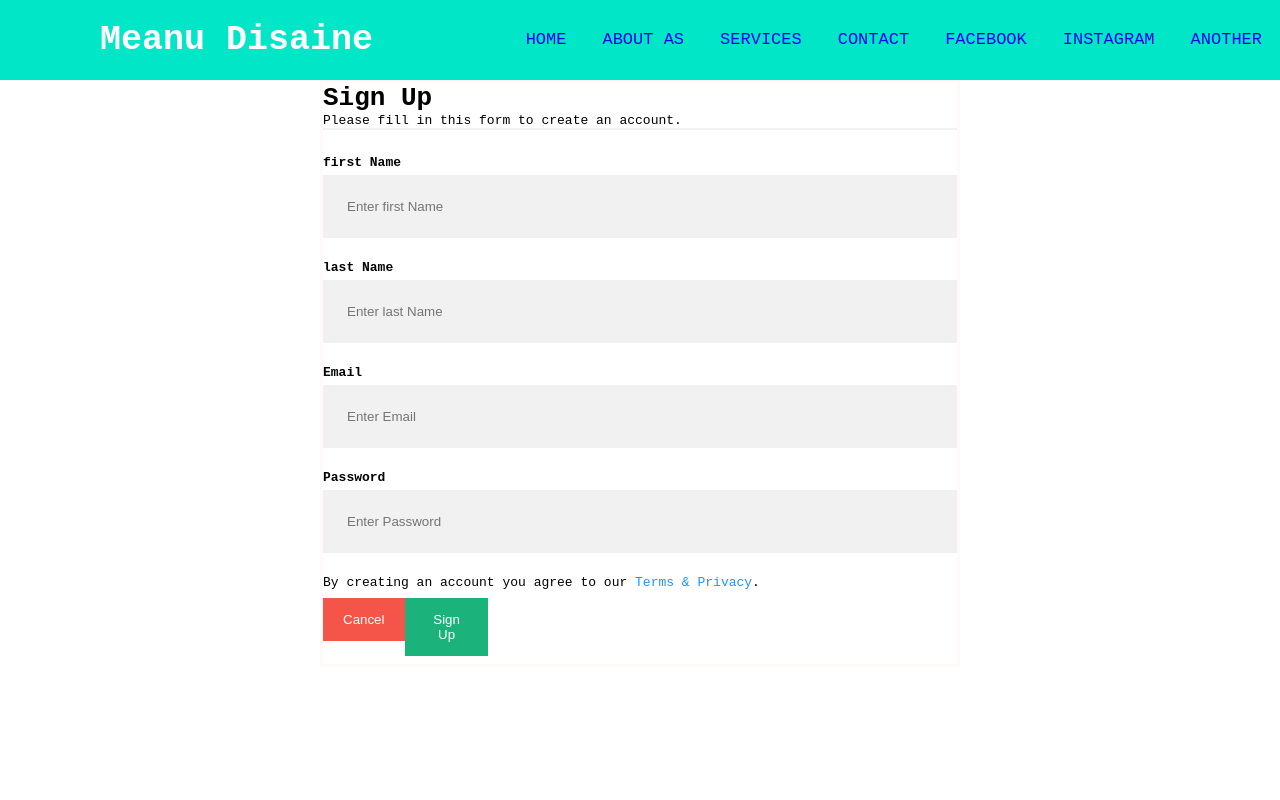
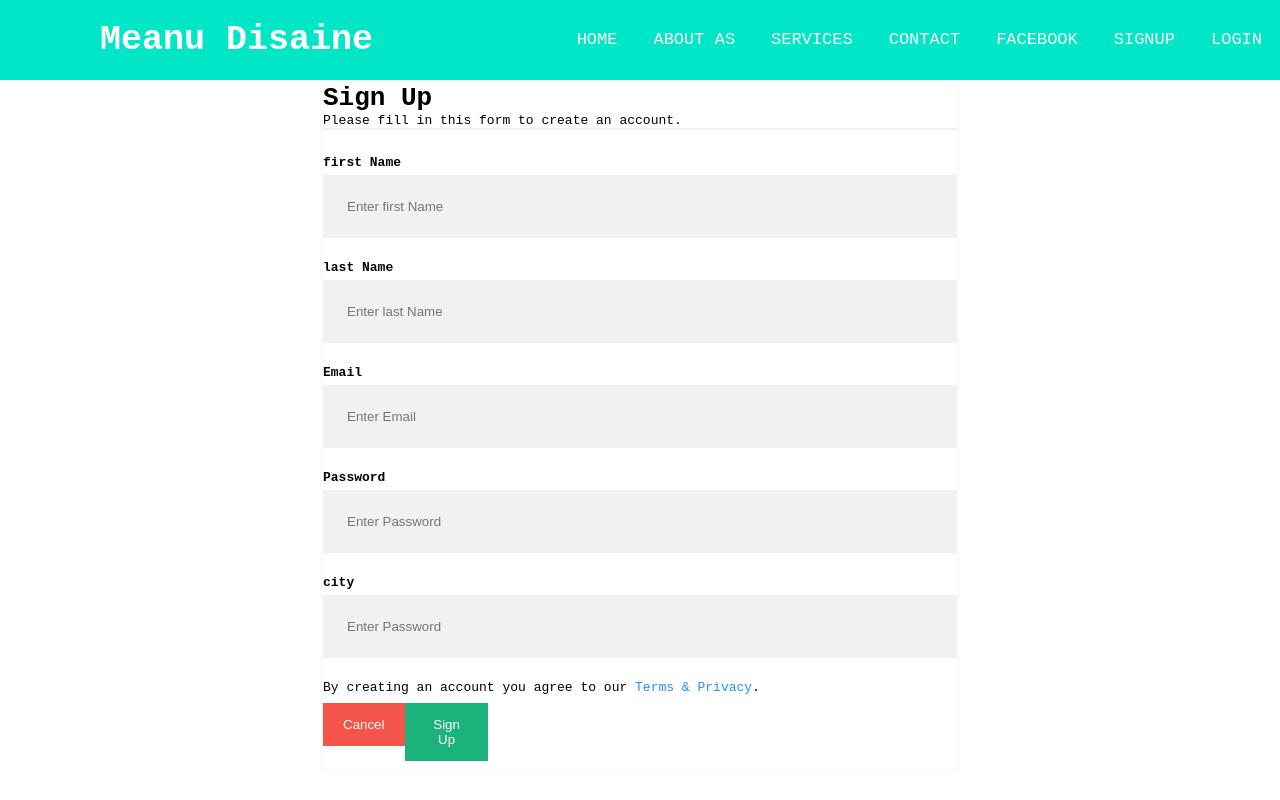
Before and after one commit to filmons/API-front-react-JS, a React (Create React App) app: page /Signup in a window 1280 px wide. Built offline with nearby package versions, Linux system fonts and the light colour scheme.

Commit message:
function for signup and login

```diff
--- a/package.json
+++ b/package.json
@@ -7,6 +7,7 @@
     "@testing-library/react": "^11.1.0",
     "@testing-library/user-event": "^12.1.10",
     "axios": "^0.21.1",
+    "cors": "^2.8.5",
     "cypress": "^7.4.0",
     "nodemon": "^2.0.7",
     "react": "^17.0.2",
--- a/src/assets/Nav.css
+++ b/src/assets/Nav.css
@@ -6,7 +6,6 @@
     box-sizing: 0;
 }
 body{
-
     font-family: monospace;
 }
 nav{
@@ -34,7 +33,7 @@ nav ul li {
 
 }
 nav ul li a {
-    /* color: white; */
+    color: white;
     font-size: 17px;
     padding:  7px 13px;
     border-radius: 3px;
@@ -84,6 +83,7 @@ a.active, a:hover{
         left: -100%;
         text-align: center;
         transition: all .5s;
+
     }
     nav ul li {
         display: block;
--- a/src/components/Nav.js
+++ b/src/components/Nav.js
@@ -10,22 +10,22 @@ class Nav extends React.Component{
             <div>
             <nav>
         <input type="checkbox" id="check" />
-        <label for="check" class="checkbuton">
-            <i class=" fas fa-bars"></i>
+        <label htmlFor="check" className="checkbuton">
+            <i className=" fas fa-bars"></i>
 
         </label>
-         <label class="logo">Meanu Disaine</label>
+         <label className="logo">Meanu Disaine</label>
         <ul>
-            <li><a  class="acive" href="/">Home</a></li>
+            <li><a  className="acive" href="/">Home</a></li>
             <li><a href="#">About as</a></li>
             <li><a href="#">services</a></li>
             <li><a href="/Contact">contact</a></li>
             <li><a href="#">facebook</a></li>
-            <li><a href="#">instagram</a></li>
-            <li><a href="#">Another</a></li>
+            <li><a href="/signup">signup</a></li>
+            <li><a href="/login">login</a></li>
         </ul>
     </nav>
-            </div>
+    </div>
 
 
 
--- a/src/pages/Home.js
+++ b/src/pages/Home.js
@@ -7,15 +7,16 @@ class Home extends React.Component{
 
     render(){
         return (
-    <div className="App">
-        <div className='siguputton'>
-        <button><a href='/Login'>Login</a></button>
-        <button><a href='/Signup'>Signup</a></button>
-        </div>
+    // <div className="App">
+    //     <div className='siguputton'>
+    //     <button><a href='/Login'>Login</a></button>
+    //     <button><a href='/Signup'>Signup</a></button>
+    //     </div>
+    //</div>
+
         <header className="App-header">
          <h1> this is Home Pages</h1>
         </header>
-    </div>
 
         )
     }
--- a/src/pages/Login.js
+++ b/src/pages/Login.js
@@ -3,6 +3,50 @@ import axios from 'axios'
 import '../assets/login.css'
 
 class Login extends React.Component{
+    constructor(props) {
+        super(props);
+
+        this.state = {
+          email: '',
+          password: '',
+          errorLogin: false
+        };
+      }
+
+      handleChange = (event) => {
+        this.setState({
+          [event.target.name]: event.target.value,
+        });
+      };
+
+      handleClick = () => {
+        const options = {
+          email: this.state.email,
+          password: this.state.password,
+        };
+
+        axios
+          .post('http://localhost:8000/V1/sigin', options, {
+            headers: { 'content-type': 'application/json' },
+          })
+          .then((data) => {
+            console.log(data);
+            if(data.status === 200){
+                 this.props.history.push('/');
+
+            }else{
+                this.setState({
+                    errorLogin: true
+                })
+            }
+            this.props.history.push('/');
+          })
+          .catch((error) => console.log(error));
+          console.log(options);
+
+      };
+
+
 
     render(){
         return(
@@ -10,14 +54,14 @@ class Login extends React.Component{
         <div className="container">
         <h1>Login</h1>
         <div className="lebls">
-        <label for="email"><b>Email</b></label>
-        <input type="text" placeholder="Enter Email" name="email" required />
+        <label htmlFor="email"><b>Email</b></label>
+        <input type="text" placeholder="Enter Email" name="email" required onChange={this.handleChange}/>
 
 
-        <label for="psw"><b>Password</b></label>
-        <input type="password" placeholder="Enter Password" name="psw" required />
+        <label htmlFor="psw"><b>Password</b></label>
+        <input type="password" placeholder="Enter Password" name="password" required onChange={this.handleChange}/>
 
-        <button type="submit" className="signupbtn">Login</button>
+        <button onClick={this.handleClick} type="submit" className="signupbtn">Login</button>
 
         </div>
         </div>
--- a/src/pages/Signup.js
+++ b/src/pages/Signup.js
@@ -3,6 +3,45 @@ import '../assets/signup.css'
 import axios from 'axios'
 
 class signup extends React.Component{
+  constructor(props) {
+    super(props);
+
+    this.state = {
+      first_name: '',
+      last_name: '',
+      email: '',
+      city: 'city vide',
+      password: ''
+    }
+
+}
+handleChange = (event) => {
+  this.setState({
+      [event.target.name]: event.target.value
+  })
+
+
+}
+handleClick = () => {
+  const options = {
+    first_name: this.state.first_name,
+    last_name: this.state.last_name,
+    email: this.state.email,
+    password: this.state.password,
+    city: this.state.city
+  }
+  console.log(options);
+  axios.post('http://localhost:8000/V1/signup', options, {
+    headers: {'content-type': 'application/json'}
+})
+.then(data => {
+    console.log(data)
+    this.props.history.push('/login')
+})
+.catch(error => console.log(error))
+console.log(options);
+//this.props.history.push('/login')
+}
 
     render(){
         return(
@@ -13,29 +52,30 @@ class signup extends React.Component{
           <hr/>
         <div className="lebls">
 
-          <label for="email"><b>first Name</b></label>
-          <input type="text" placeholder="Enter first Name" name="first Name" required />
+          <label htmlFor="first_name"><b>first Name</b></label>
+          <input type="text" id="first_name" placeholder="Enter first Name" name="first_name" required onChange={this.handleChange}/>
 
 
-          <label for="email"><b>last Name</b></label>
-          <input type="text" placeholder="Enter last Name" name="last Name" required />
+          <label htmlFor="email"><b>last Name</b></label>
+          <input type="text" placeholder="Enter last Name" name="last_name" required onChange={this.handleChange}/>
 
-          <label for="email"><b>Email</b></label>
-          <input type="text" placeholder="Enter Email" name="email" required />
+          <label htmlFor="email"><b>Email</b></label>
+          <input type="text" placeholder="Enter Email" name="email" required onChange={this.handleChange}/>
 
 
 
-          <label for="psw"><b>Password</b></label>
-          <input type="password" placeholder="Enter Password" name="psw" required />
+          <label htmlFor="password"><b>Password</b></label>
+          <input type="password" placeholder="Enter Password" name="password" required  onChange={this.handleChange}/>
 
-
+          <label htmlFor="city"><b>city</b></label>
+          <input type="password" placeholder="Enter Password" name="city" required  onChange={this.handleChange}/>
 
           <p>By creating an account you agree to our <a href="#" style={{color: 'dodgerblue '}}>Terms & Privacy</a>.</p>
 
           <div className="clearfix">
               <p>
             <button type="button" className="cancelbtn">Cancel</button>
-            <button type="submit" className="signupbtn">Sign Up</button>
+            <button onClick={this.handleClick} type="submit" className="signupbtn">Sign Up</button>
             </p>
                 </div>
             </div>
```
Also changed, not shown: 1 other file (tests, documents, lock files or other folders).
